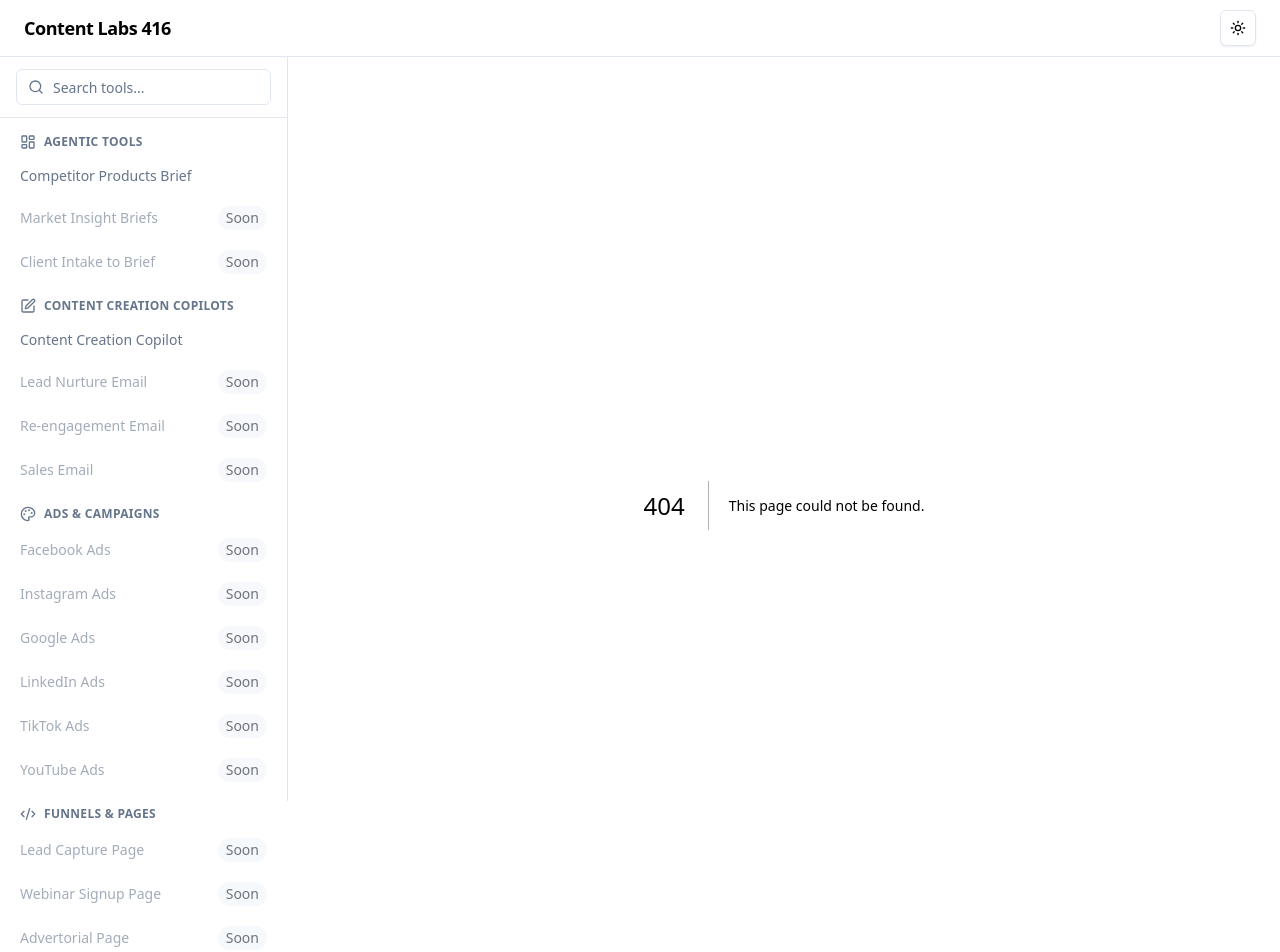
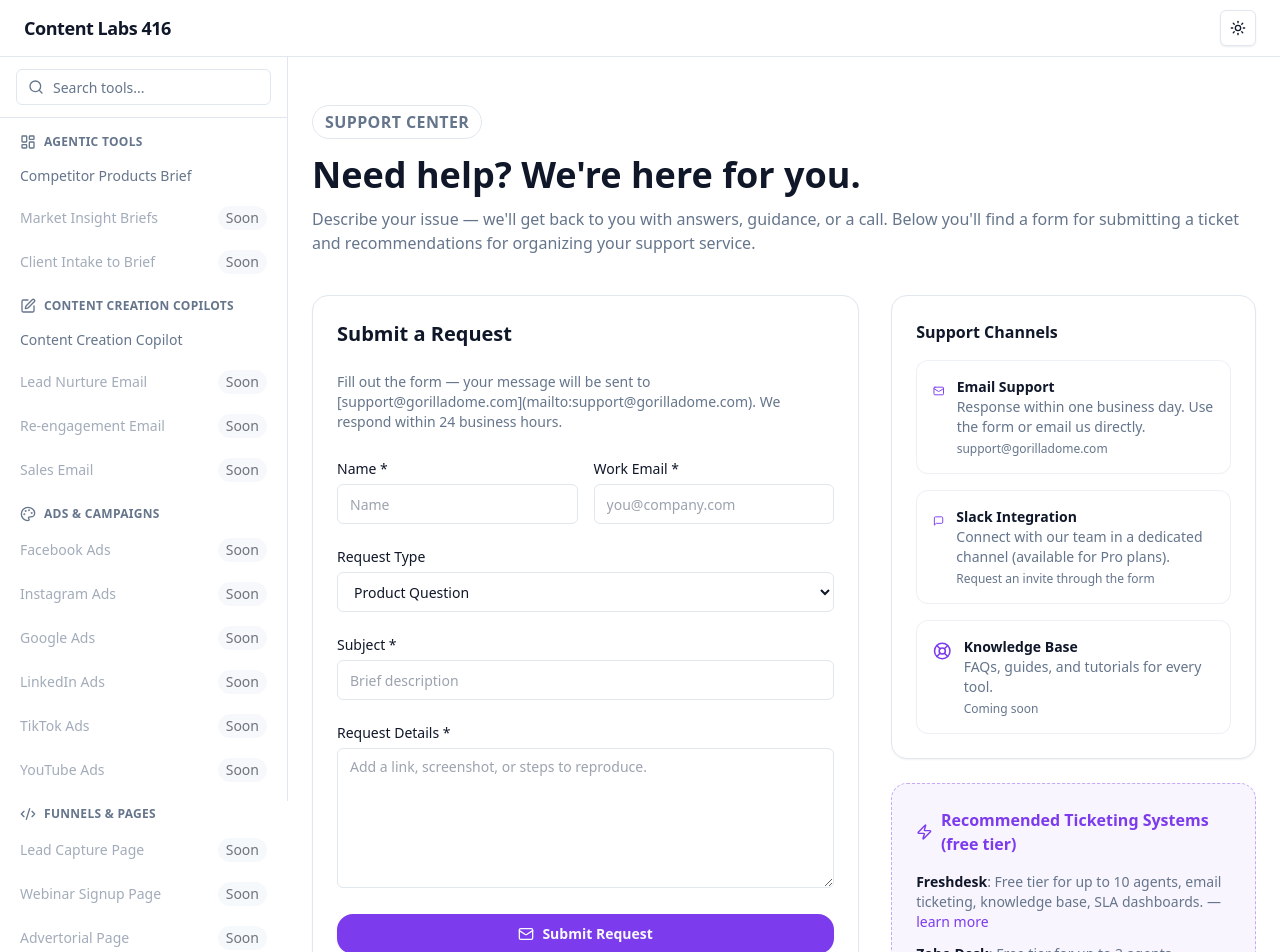
Before and after one commit to maxv-tor/fifteencopilotz-competitor-analysis-generator, a Next.js app: page /support in a window 1280 px wide. Before the commit this address had no page. Shown: the top 952 px of the page. Built offline with nearby package versions, Linux system fonts and the light colour scheme.

Commit message:
app/support/page.tsx - 1st

```diff
--- /dev/null
+++ b/app/support/page.tsx
@@ -0,0 +1,203 @@
+import { Mail, MessageSquare, LifeBuoy, Zap } from "lucide-react";
+import Link from "next/link";
+
+const supportChannels = [
+  {
+    icon: Mail,
+    title: "Email Support",
+    description: "Response within one business day. Use the form or email us directly.",
+    detail: "support@gorilladome.com"
+  },
+  {
+    icon: MessageSquare,
+    title: "Slack Integration",
+    description: "Connect with our team in a dedicated channel (available for Pro plans).",
+    detail: "Request an invite through the form"
+  },
+  {
+    icon: LifeBuoy,
+    title: "Knowledge Base",
+    description: "FAQs, guides, and tutorials for every tool.",
+    detail: "Coming soon"
+  }
+];
+
+const ticketingSuggestions = [
+  {
+    name: "Freshdesk",
+    benefit: "Free tier for up to 10 agents, email ticketing, knowledge base, SLA dashboards.",
+    link: "https://freshdesk.com"
+  },
+  {
+    name: "Zoho Desk",
+    benefit: "Free tier for up to 3 agents, automation, multi-channel support.",
+    link: "https://zoho.com/desk"
+  },
+  {
+    name: "HubSpot Service Hub (Free)",
+    benefit: "Forms, ticketing, reporting. Integrates well with CRM.",
+    link: "https://www.hubspot.com/products/service"
+  },
+  {
+    name: "HelpScout",
+    benefit: "14-day trial, excellent shared inbox. Great for customer success.",
+    link: "https://www.helpscout.com"
+  }
+];
+
+export const metadata = {
+  title: "Support"
+};
+
+export default function SupportPage() {
+  return (
+    <div className="space-y-10">
+      <header className="space-y-4">
+        <span className="inline-flex items-center gap-2 rounded-full border border-border px-3 py-1 text-2xs font-semibold uppercase tracking-wide text-muted-foreground">
+          Support Center
+        </span>
+        <div className="space-y-3">
+          <h1 className="text-3xl font-bold text-foreground sm:text-4xl">
+            Need help? We're here for you.
+          </h1>
+          <p className="text-sm text-muted-foreground sm:text-base">
+            Describe your issue — we'll get back to you with answers, guidance, or a call. Below you'll find a form for submitting a ticket and recommendations for organizing your support service.
+          </p>
+        </div>
+      </header>
+
+      <div className="grid gap-8 lg:grid-cols-[3fr_2fr]">
+        <div className="space-y-6 rounded-2xl border border-border bg-card p-6 shadow-sm">
+          <h2 className="text-xl font-semibold text-foreground">Submit a Request</h2>
+          <p className="text-sm text-muted-foreground">
+            Fill out the form — your message will be sent to [support@gorilladome.com](mailto:support@gorilladome.com). We respond within 24 business hours.
+          </p>
+
+          <form className="space-y-5" action="#" method="post">
+            <div className="grid gap-4 sm:grid-cols-2">
+              <div>
+                <label className="text-sm font-medium text-foreground" htmlFor="name">
+                  Name *
+                </label>
+                <input
+                  id="name"
+                  name="name"
+                  required
+                  placeholder="Name"
+                  className="mt-1 h-10 w-full rounded-md border border-border bg-background px-3 text-sm outline-none focus:border-ring focus:ring-2 focus:ring-ring"
+                />
+              </div>
+              <div>
+                <label className="text-sm font-medium text-foreground" htmlFor="email">
+                  Work Email *
+                </label>
+                <input
+                  id="email"
+                  name="email"
+                  type="email"
+                  required
+                  placeholder="you@company.com"
+                  className="mt-1 h-10 w-full rounded-md border border-border bg-background px-3 text-sm outline-none focus:border-ring focus:ring-2 focus:ring-ring"
+                />
+              </div>
+            </div>
+            <div>
+              <label className="text-sm font-medium text-foreground" htmlFor="topic">
+                Request Type
+              </label>
+              <select
+                id="topic"
+                name="topic"
+                className="mt-1 h-10 w-full rounded-md border border-border bg-background px-3 text-sm outline-none focus:border-ring focus:ring-2 focus:ring-ring"
+                defaultValue="question"
+              >
+                <option value="question">Product Question</option>
+                <option value="bug">Report a Bug</option>
+                <option value="feature">Feature Request</option>
+                <option value="billing">Billing</option>
+                <option value="success">Customer Success</option>
+              </select>
+            </div>
+            <div>
+              <label className="text-sm font-medium text-foreground" htmlFor="subject">
+                Subject *
+              </label>
+              <input
+                id="subject"
+                name="subject"
+                required
+                placeholder="Brief description"
+                className="mt-1 h-10 w-full rounded-md border border-border bg-background px-3 text-sm outline-none focus:border-ring focus:ring-2 focus:ring-ring"
+              />
+            </div>
+            <div>
+              <label className="text-sm font-medium text-foreground" htmlFor="message">
+                Request Details *
+              </label>
+              <textarea
+                id="message"
+                name="message"
+                required
+                placeholder="Add a link, screenshot, or steps to reproduce."
+                className="mt-1 min-h-[140px] w-full rounded-md border border-border bg-background px-3 py-2 text-sm outline-none focus:border-ring focus:ring-2 focus:ring-ring"
+              />
+            </div>
+            <button
+              type="submit"
+              className="inline-flex w-full items-center justify-center gap-2 rounded-lg bg-primary px-4 py-2.5 text-sm font-semibold text-primary-foreground shadow-xs transition-all hover:bg-primary/90 focus-visible:outline-none focus-visible:ring-2 focus-visible:ring-ring"
+            >
+              <Mail className="h-4 w-4" />
+              Submit Request
+            </button>
+            <p className="text-xs text-muted-foreground">
+              * Auto-ticketing (Freshdesk) coming soon. For now, emails are processed manually.
+            </p>
+          </form>
+        </div>
+
+        <div className="space-y-6">
+          <div className="space-y-4 rounded-2xl border border-border bg-card p-6 shadow-sm">
+            <h3 className="text-base font-semibold text-foreground">Support Channels</h3>
+            <div className="space-y-4">
+              {supportChannels.map((channel) => (
+                <div key={channel.title} className="flex gap-3 rounded-xl border border-border/60 bg-background/30 p-4">
+                  <channel.icon className="mt-1 h-5 w-5 text-primary" />
+                  <div>
+                    <h4 className="text-sm font-semibold text-foreground">{channel.title}</h4>
+                    <p className="text-sm text-muted-foreground">{channel.description}</p>
+                    <p className="mt-1 text-xs font-medium text-muted-foreground">{channel.detail}</p>
+                  </div>
+                </div>
+              ))}
+            </div>
+          </div>
+
+          <div className="space-y-4 rounded-2xl border border-dashed border-primary/40 bg-primary/5 p-6">
+            <h3 className="flex items-center gap-2 text-base font-semibold text-primary">
+              <Zap className="h-5 w-5" />
+              Recommended Ticketing Systems (free tier)
+            </h3>
+            <ul className="space-y-3 text-sm text-muted-foreground">
+              {ticketingSuggestions.map((tool) => (
+                <li key={tool.name}>
+                  <span className="font-semibold text-foreground">{tool.name}</span>: {tool.benefit} —{" "}
+                  <Link
+                    href={tool.link}
+                    className="text-primary underline-offset-2 hover:underline"
+                    target="_blank"
+                    rel="noreferrer"
+                  >
+                    learn more
+                  </Link>
+                </li>
+              ))}
+            </ul>
+            <p className="text-xs text-muted-foreground">
+              Tip: Start with Freshdesk or Zoho Desk — connect an email channel, set up request categories, and add FAQs. Later, you can integrate chatbots and SLA automation.
+            </p>
+          </div>
+        </div>
+      </div>
+    </div>
+  );
+}
```
